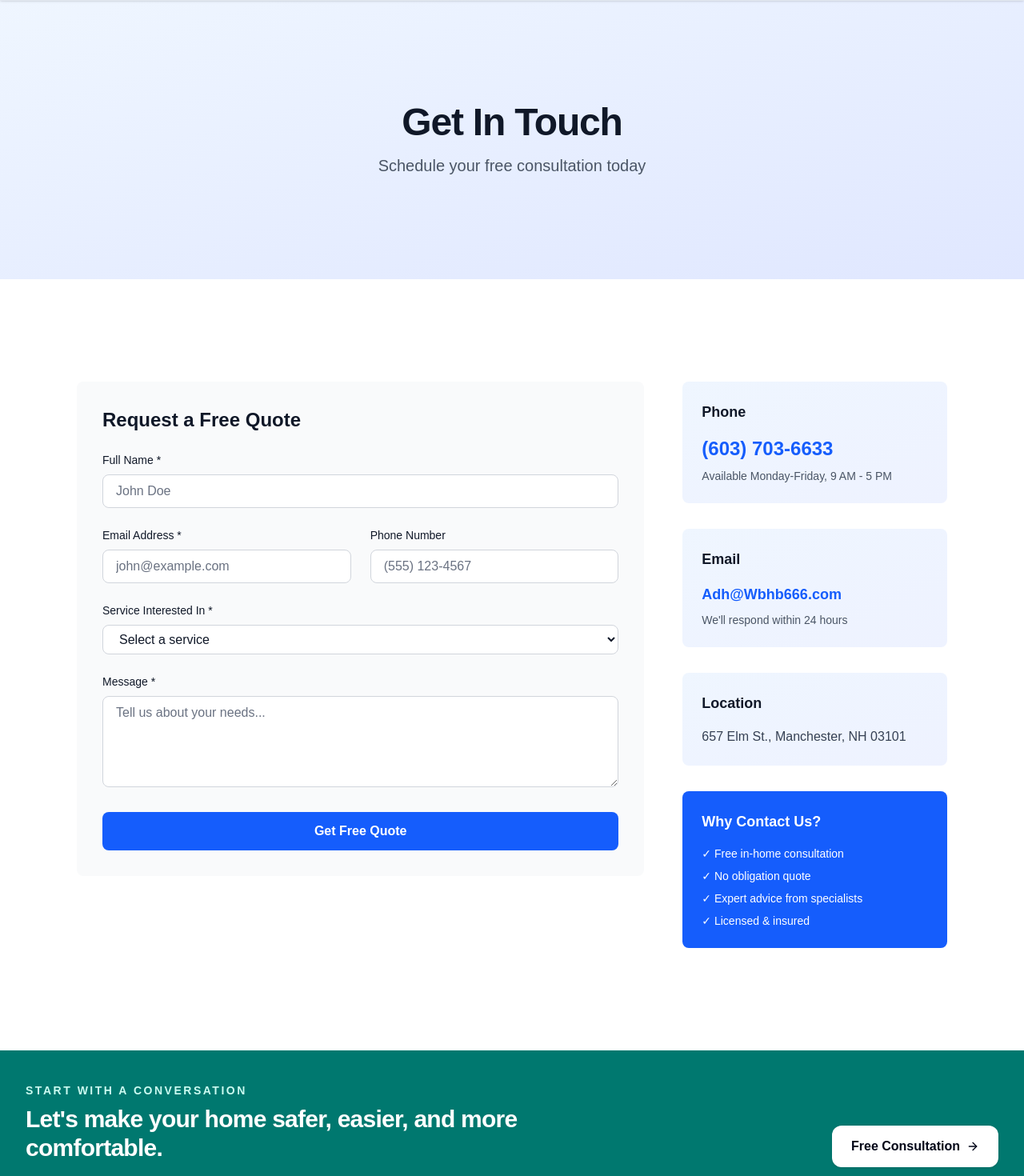
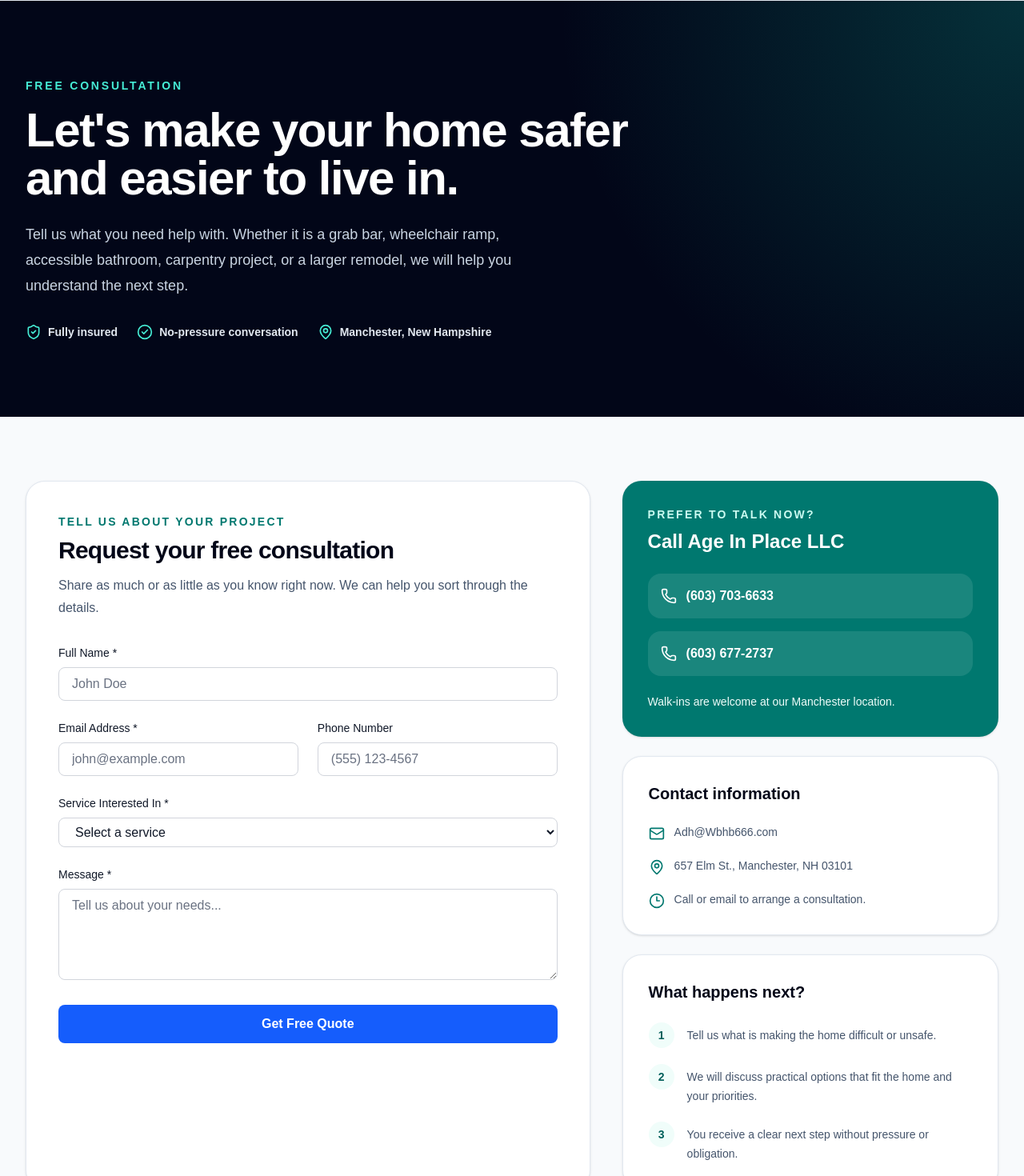
Before and after one commit to Adhco0543/age-in-place-llc, a Next.js app: page /contact in a window 1280 px wide. Shown: the part 120-1590 px from the top of the page at 80% size. Built offline with nearby package versions, Linux system fonts and the light colour scheme.

Commit message:
Redesign contact page and improve local SEO

```diff
--- a/app/contact/page.tsx
+++ b/app/contact/page.tsx
@@ -1,87 +1,150 @@
-import { Metadata } from "next";
-import { ContactForm } from "@/components/ContactForm";
-import { siteConfig } from "@/lib/config";
+import type { Metadata } from 'next';
+import {
+  CheckCircle2,
+  Clock3,
+  Mail,
+  MapPin,
+  Phone,
+  ShieldCheck,
+} from 'lucide-react';
+import { ContactForm } from '@/components/ContactForm';
+import { siteConfig } from '@/lib/config';
 
 export const metadata: Metadata = {
-  title: "Contact Us | Age in Place LLC",
-  description: "Get in touch with Age in Place LLC for a free consultation",
+  title: 'Contact Age In Place LLC | Manchester, NH',
+  description:
+    'Contact Age In Place LLC in Manchester, New Hampshire for a free consultation about grab bars, ramps, accessible bathrooms, home safety modifications, carpentry, and remodeling.',
 };
+
+const consultationSteps = [
+  'Tell us what is making the home difficult or unsafe.',
+  'We will discuss practical options that fit the home and your priorities.',
+  'You receive a clear next step without pressure or obligation.',
+];
 
 export default function ContactPage() {
   return (
-    <div className="min-h-screen bg-white dark:bg-gray-950">
-      {/* Hero */}
-      <section className="bg-gradient-to-br from-blue-50 to-indigo-100 dark:from-gray-900 dark:to-gray-800 py-20 sm:py-32">
-        <div className="mx-auto max-w-7xl px-4 sm:px-6 lg:px-8 text-center">
-          <h1 className="text-4xl font-bold tracking-tight text-gray-900 dark:text-white sm:text-5xl">
-            Get In Touch
-          </h1>
-          <p className="mt-4 text-xl text-gray-600 dark:text-gray-300">
-            Schedule your free consultation today
-          </p>
-        </div>
-      </section>
+    <main className="min-h-screen bg-slate-50 text-slate-950">
+      <section className="relative overflow-hidden bg-slate-950 py-20 text-white sm:py-24">
+        <div className="absolute inset-0 bg-[radial-gradient(circle_at_top_right,rgba(13,148,136,0.3),transparent_42%)]" />
+        <div className="relative mx-auto max-w-7xl px-6 lg:px-8">
+          <div className="max-w-3xl">
+            <p className="text-sm font-bold uppercase tracking-[0.2em] text-teal-300">
+              Free consultation
+            </p>
+            <h1 className="mt-4 text-4xl font-black tracking-tight sm:text-5xl lg:text-6xl">
+              Let&apos;s make your home safer and easier to live in.
+            </h1>
+            <p className="mt-6 max-w-2xl text-lg leading-8 text-slate-300">
+              Tell us what you need help with. Whether it is a grab bar, wheelchair
+              ramp, accessible bathroom, carpentry project, or a larger remodel,
+              we will help you understand the next step.
+            </p>
 
-      {/* Content */}
-      <section className="py-20 sm:py-32">
-        <div className="mx-auto max-w-6xl px-4 sm:px-6 lg:px-8">
-          <div className="grid gap-12 md:grid-cols-3">
-            {/* Contact Form */}
-            <div className="md:col-span-2">
-              <div className="rounded-lg bg-gray-50 dark:bg-gray-900 p-8">
-                <h2 className="text-2xl font-bold text-gray-900 dark:text-white mb-6">
-                  Request a Free Quote
-                </h2>
-                <ContactForm />
-              </div>
-            </div>
-
-            {/* Contact Info */}
-            <div className="space-y-8">
-              <div className="rounded-lg bg-gradient-to-br from-blue-50 to-indigo-50 dark:from-gray-900 dark:to-gray-800 p-6">
-                <h3 className="text-lg font-bold text-gray-900 dark:text-white mb-4">Phone</h3>
-                <a
-                  href={`tel:${siteConfig.phone}`}
-                  className="text-2xl font-bold text-blue-600 dark:text-blue-400 hover:underline"
-                >
-                  {siteConfig.phone}
-                </a>
-                <p className="text-sm text-gray-600 dark:text-gray-400 mt-2">
-                  Available Monday-Friday, 9 AM - 5 PM
-                </p>
-              </div>
-
-              <div className="rounded-lg bg-gradient-to-br from-blue-50 to-indigo-50 dark:from-gray-900 dark:to-gray-800 p-6">
-                <h3 className="text-lg font-bold text-gray-900 dark:text-white mb-4">Email</h3>
-                <a
-                  href={`mailto:${siteConfig.email}`}
-                  className="text-lg font-semibold text-blue-600 dark:text-blue-400 hover:underline break-all"
-                >
-                  {siteConfig.email}
-                </a>
-                <p className="text-sm text-gray-600 dark:text-gray-400 mt-2">
-                  We'll respond within 24 hours
-                </p>
-              </div>
-
-              <div className="rounded-lg bg-gradient-to-br from-blue-50 to-indigo-50 dark:from-gray-900 dark:to-gray-800 p-6">
-                <h3 className="text-lg font-bold text-gray-900 dark:text-white mb-4">Location</h3>
-                <p className="text-gray-700 dark:text-gray-300">{siteConfig.address}</p>
-              </div>
-
-              <div className="rounded-lg bg-blue-600 p-6 text-white">
-                <h3 className="text-lg font-bold mb-4">Why Contact Us?</h3>
-                <ul className="space-y-2 text-sm">
-                  <li>✓ Free in-home consultation</li>
-                  <li>✓ No obligation quote</li>
-                  <li>✓ Expert advice from specialists</li>
-                  <li>✓ Licensed & insured</li>
-                </ul>
-              </div>
+            <div className="mt-8 flex flex-wrap gap-x-6 gap-y-3 text-sm font-semibold text-slate-200">
+              <span className="inline-flex items-center gap-2">
+                <ShieldCheck className="h-5 w-5 text-teal-300" aria-hidden="true" />
+                Fully insured
+              </span>
+              <span className="inline-flex items-center gap-2">
+                <CheckCircle2 className="h-5 w-5 text-teal-300" aria-hidden="true" />
+                No-pressure conversation
+              </span>
+              <span className="inline-flex items-center gap-2">
+                <MapPin className="h-5 w-5 text-teal-300" aria-hidden="true" />
+                Manchester, New Hampshire
+              </span>
             </div>
           </div>
         </div>
       </section>
-    </div>
+
+      <section className="py-16 sm:py-20">
+        <div className="mx-auto grid max-w-7xl gap-10 px-6 lg:grid-cols-[1.2fr_0.8fr] lg:px-8">
+          <div className="rounded-3xl border border-slate-200 bg-white p-6 shadow-sm sm:p-8 lg:p-10">
+            <div className="mb-8">
+              <p className="text-sm font-bold uppercase tracking-[0.16em] text-teal-700">
+                Tell us about your project
+              </p>
+              <h2 className="mt-2 text-3xl font-black tracking-tight">
+                Request your free consultation
+              </h2>
+              <p className="mt-3 max-w-2xl leading-7 text-slate-600">
+                Share as much or as little as you know right now. We can help you
+                sort through the details.
+              </p>
+            </div>
+            <ContactForm />
+          </div>
+
+          <aside className="space-y-6">
+            <div className="rounded-3xl bg-teal-700 p-7 text-white shadow-sm sm:p-8">
+              <p className="text-sm font-bold uppercase tracking-[0.16em] text-teal-100">
+                Prefer to talk now?
+              </p>
+              <h2 className="mt-2 text-2xl font-black">Call Age In Place LLC</h2>
+
+              <div className="mt-6 space-y-4">
+                <a
+                  href="tel:6037036633"
+                  className="flex items-center gap-3 rounded-2xl bg-white/10 p-4 font-bold transition hover:bg-white/15"
+                >
+                  <Phone className="h-5 w-5 shrink-0" aria-hidden="true" />
+                  {siteConfig.phone}
+                </a>
+                <a
+                  href="tel:6036772737"
+                  className="flex items-center gap-3 rounded-2xl bg-white/10 p-4 font-bold transition hover:bg-white/15"
+                >
+                  <Phone className="h-5 w-5 shrink-0" aria-hidden="true" />
+                  {siteConfig.secondaryPhone}
+                </a>
+              </div>
+
+              <p className="mt-5 text-sm leading-6 text-teal-50">
+                Walk-ins are welcome at our Manchester location.
+              </p>
+            </div>
+
+            <div className="rounded-3xl border border-slate-200 bg-white p-7 shadow-sm sm:p-8">
+              <h2 className="text-xl font-black">Contact information</h2>
+              <ul className="mt-6 space-y-5 text-sm text-slate-600">
+                <li>
+                  <a
+                    href={`mailto:${siteConfig.email}`}
+                    className="flex items-start gap-3 transition hover:text-teal-700"
+                  >
+                    <Mail className="mt-0.5 h-5 w-5 shrink-0 text-teal-700" aria-hidden="true" />
+                    <span className="break-all">{siteConfig.email}</span>
+                  </a>
+                </li>
+                <li className="flex items-start gap-3">
+                  <MapPin className="mt-0.5 h-5 w-5 shrink-0 text-teal-700" aria-hidden="true" />
+                  <span>{siteConfig.address}</span>
+                </li>
+                <li className="flex items-start gap-3">
+                  <Clock3 className="mt-0.5 h-5 w-5 shrink-0 text-teal-700" aria-hidden="true" />
+                  <span>Call or email to arrange a consultation.</span>
+                </li>
+              </ul>
+            </div>
+
+            <div className="rounded-3xl border border-slate-200 bg-white p-7 shadow-sm sm:p-8">
+              <h2 className="text-xl font-black">What happens next?</h2>
+              <ol className="mt-6 space-y-5">
+                {consultationSteps.map((step, index) => (
+                  <li key={step} className="flex gap-4">
+                    <span className="flex h-8 w-8 shrink-0 items-center justify-center rounded-full bg-teal-50 text-sm font-black text-teal-800">
+                      {index + 1}
+                    </span>
+                    <p className="pt-1 text-sm leading-6 text-slate-600">{step}</p>
+                  </li>
+                ))}
+              </ol>
+            </div>
+          </aside>
+        </div>
+      </section>
+    </main>
   );
 }
```
